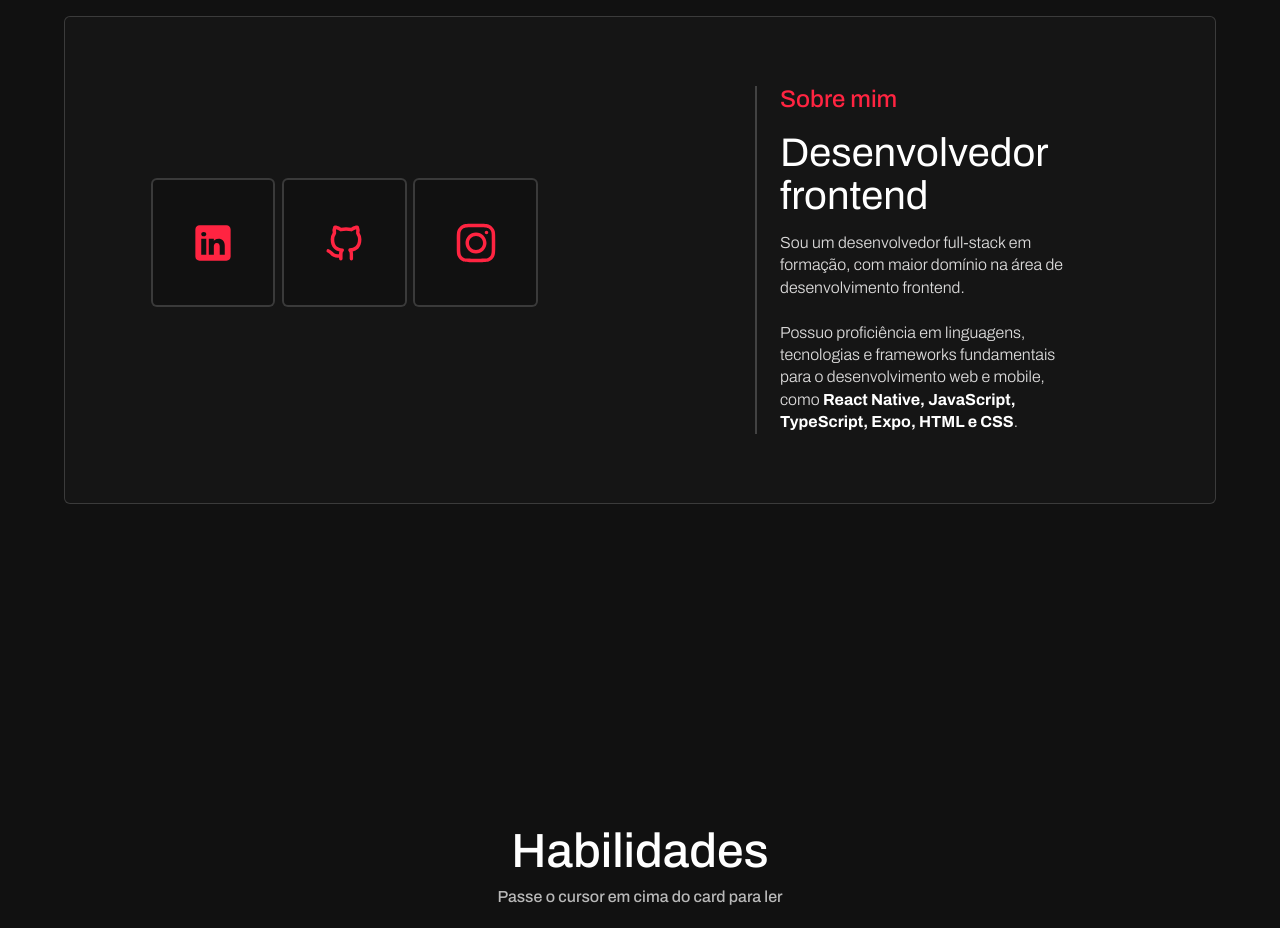
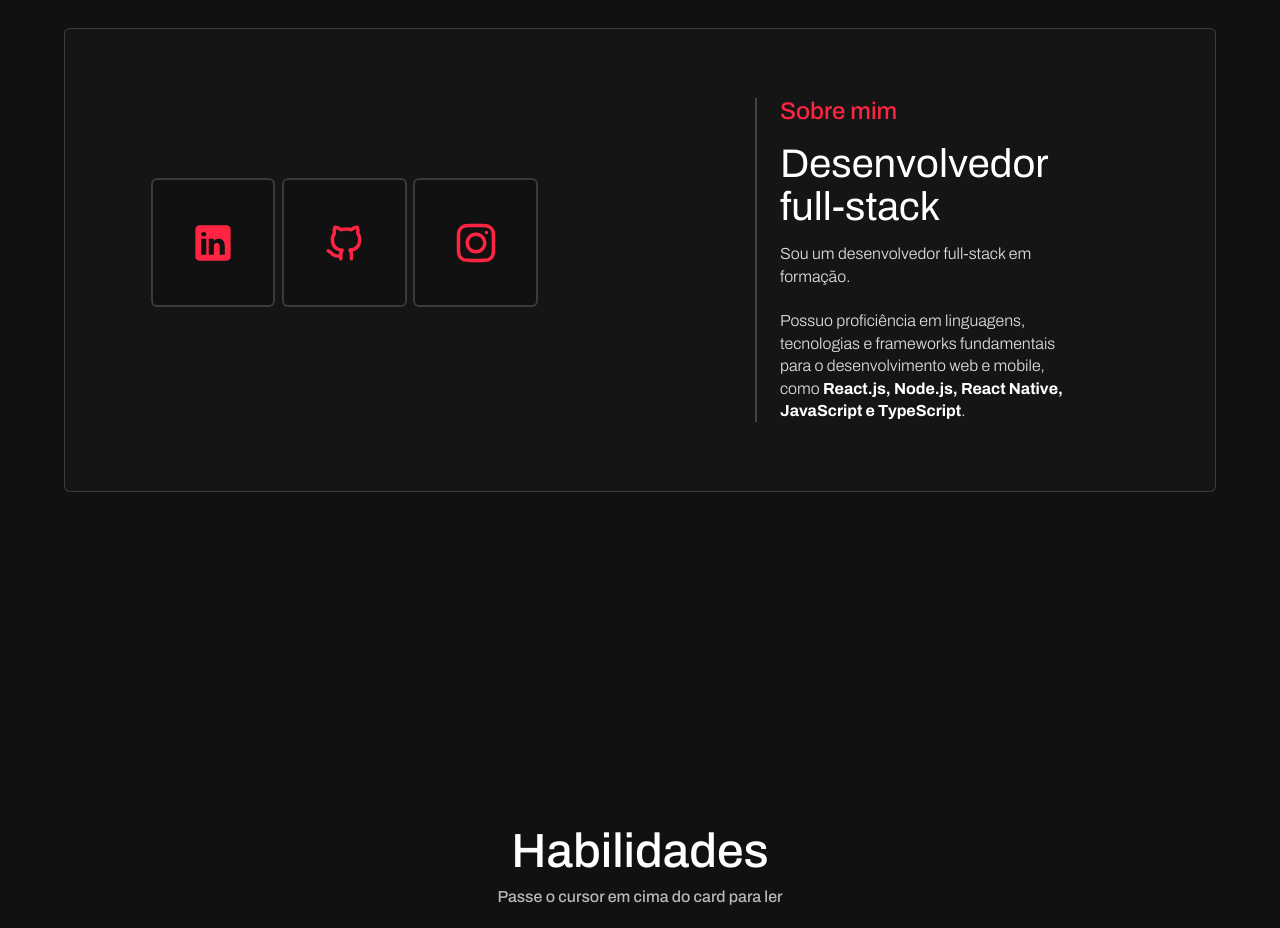
Before and after one commit to pedroviscz/portfolio, a plain HTML site: page index.html in a window 1280 px wide. Shown: the part 940-1868 px from the top of the page. Drawn offline with nearby package versions, Linux system fonts and the light colour scheme.

Commit message:
atualização da seção sobre

```diff
--- a/index.html
+++ b/index.html
@@ -86,12 +86,12 @@
                 <div class="aboutMe">
                     <h1>Sobre mim</h1>
                     <p>
-                        Desenvolvedor frontend
+                        Desenvolvedor full-stack
                     </p>
                     <p>
-                        Sou um desenvolvedor full-stack em formação, com maior domínio na área de desenvolvimento frontend.<br><br>
+                        Sou um desenvolvedor full-stack em formação.<br><br>
                         Possuo proficiência em linguagens, tecnologias e frameworks fundamentais para o desenvolvimento web e mobile, como
-                        <b>React Native, JavaScript, TypeScript, Expo, HTML e CSS</b>.
+                        <b>React.js, Node.js, React Native, JavaScript e TypeScript</b>.
                     </p>
                 </div>
             </div>
```
